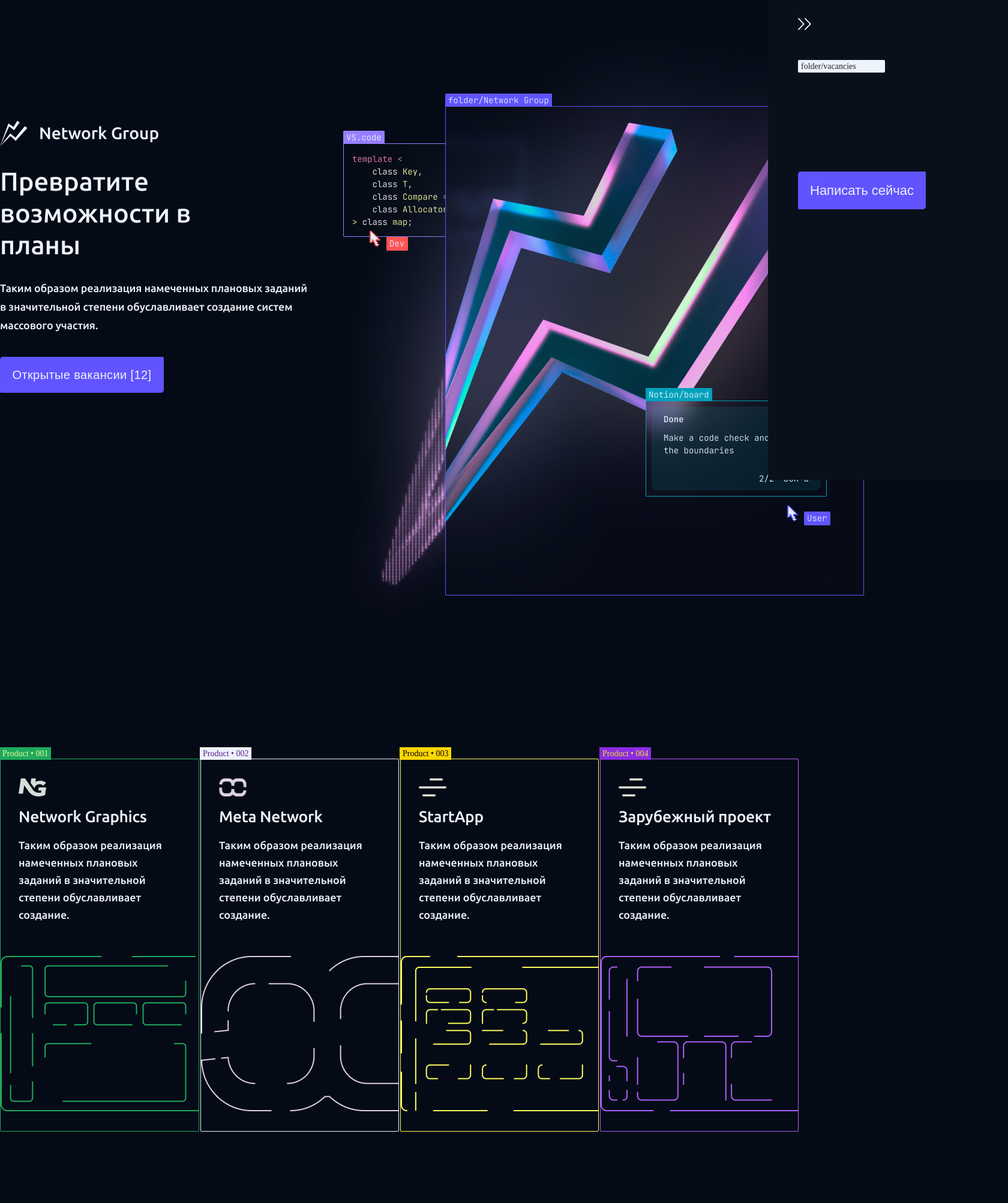
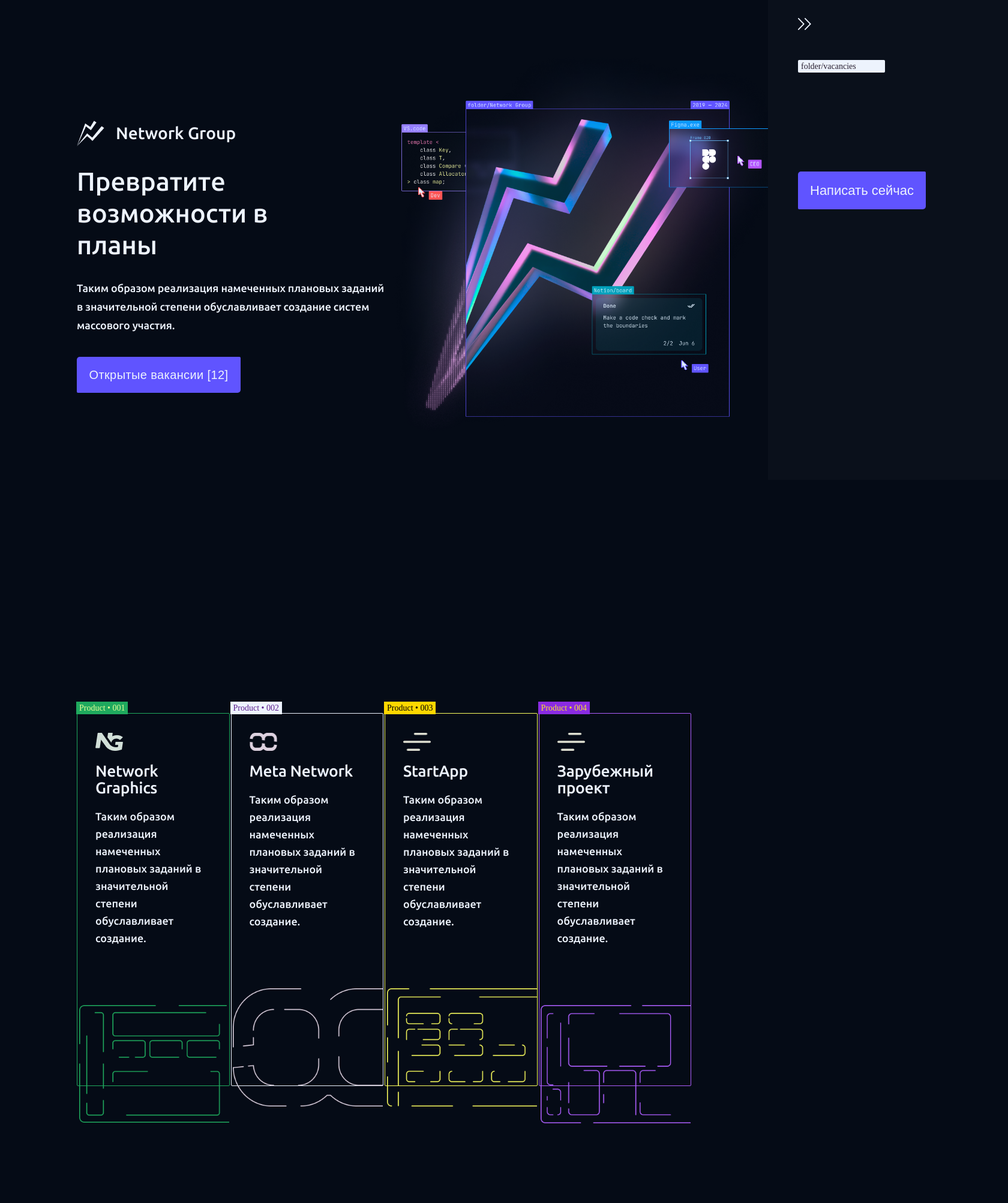
Before and after one commit to abdulhafiz7156/network-group, a Vue app: page / in a window 1280 px wide. Shown: the top 2006 px of the page at 60% size, 1680 px wide, since content can reach past the window. Built offline with nearby package versions, Linux system fonts and the light colour scheme; a web font is replaced by a local one.

Commit message:
added text animation

```diff
--- a/src/App.vue
+++ b/src/App.vue
@@ -8,6 +8,7 @@ import "./style.css";
 import { Scrollbar, Navigation } from "swiper/modules";
 import { gsap } from 'gsap';
 import { ScrollTrigger } from 'gsap/ScrollTrigger';
+
 gsap.registerPlugin(ScrollTrigger);
 
 export default {
@@ -258,27 +259,72 @@ export default {
       }
     };
 
-    onMounted(() => {
-      extractYears();
-      document.addEventListener('click', handleClickOutside);
+
+    const splitTextToSpans = (element) => {
+      const text = element.innerText;
+      element.innerHTML = '';
+      text.split('').forEach(char => {
+        const span = document.createElement('span');
+        span.innerText = char === ' ' ? '\u00A0' : char; // Replace space with a non-breaking space
+        element.appendChild(span);
+      });
+    };
+
     const animateTitle = (element) => {
-        gsap.from(element, {
-          y: 50,
-          opacity: 0,
+      splitTextToSpans(element);
+      gsap.fromTo(
+          element.querySelectorAll('span'),
+          { opacity: 0, y: 50 },
+          {
+            opacity: 1,
+            y: 0,
             duration: 1,
             ease: 'power3.out',
+            stagger: 0.05,
             scrollTrigger: {
               trigger: element,
               start: 'top 80%',
               end: 'bottom 20%',
               toggleActions: 'play none none reset',
             },
-        });
           }
+      );
+    };
+
+    onMounted(() => {
+      extractYears();
+      document.addEventListener('click', handleClickOutside);
+
       animateTitle(addTitleRef1.value);
       animateTitle(addTitleRef2.value);
       animateTitle(addTitleRef3.value);
       animateTitle(addTitleRef4.value);
+
+      const animateCount = (element, endValue) => {
+        gsap.fromTo(
+            element,
+            { textContent: 0 },
+            {
+              innerText: endValue,
+              duration: 2,
+              ease: 'power3.out',
+              scrollTrigger: {
+                trigger: element,
+                start: 'top 80%',
+                end: 'bottom 20%',
+                toggleActions: 'play none none reverse',
+                onUpdate: function () {
+                  element.textContent = parseFloat(element.textContent).toLocaleString();
+                },
+              }
+            }
+        );
+      };
+
+      document.querySelectorAll('.count').forEach(el => {
+        animateCount(el, el.getAttribute('data-end'));
+      });
+
     });
 
     watch(isSidebarOpen, (newVal) => {
@@ -312,6 +358,8 @@ export default {
       addTitleRef2,
       addTitleRef3,
       addTitleRef4,
+      animateTitle,
+      splitTextToSpans
     };
   },
 };
@@ -459,6 +507,7 @@ export default {
                         :y="point.y - 10"
                         width="20"
                         height="20"
+                        class="city"
                         fill="transparent"
                         @mouseenter="showTooltip($event, point)"
                         @mouseleave="hideTooltip"
@@ -494,17 +543,17 @@ export default {
               <div class="df">
                 <div class="fourth-block__numbers__card">
                   <div class="fourth-block__numbers__card__mini-div">folder/team</div>
-                  <h3>40</h3>
+                  <h3 class="count" data-end="40">0</h3>
                   <p>Сотрудников в команде</p>
                 </div>
                 <div class="fourth-block__numbers__card">
                   <div class="fourth-block__numbers__card__mini-div">stats/downloads</div>
-                  <h3>2 000 000</h3>
+                  <h3 class="count" data-end="2000000">0</h3>
                   <p>Скачиваний у приложений</p>
                 </div>
                 <div class="fourth-block__numbers__card">
                   <div class="fourth-block__numbers__card__mini-div">time/1:06</div>
-                  <h3>4 лет</h3>
+                  <h3 class="count" data-end="4">0</h3>
                   <p>Работаем больше возможного</p>
                 </div>
               </div>
@@ -613,15 +662,15 @@ export default {
             <p>ng@ng.ru</p>
           </div>
           <div class="footer__links df">
-            <a href="">
-              <img src="./assets/img/vk-icon.svg" alt="Icon">
-            </a>
-            <a href="">
+<!--            <a href="">-->
+<!--              <img src="./assets/img/vk-icon.svg" alt="Icon">-->
+<!--            </a>-->
+            <a href="http://t.me/ntw_jobs">
               <img src="./assets/img/telegram-icon.svg" alt="Icon">
             </a>
-            <a href="">
-              <img src="./assets/img/discord-icon.svg" alt="Icon">
-            </a>
+<!--            <a href="">-->
+<!--              <img src="./assets/img/discord-icon.svg" alt="Icon">-->
+<!--            </a>-->
           </div>
         </div>
       </footer>
--- a/src/assets/css/main.css
+++ b/src/assets/css/main.css
@@ -57,7 +57,7 @@
     margin-top: 237px;
 }
 
-.blocks__title h3{
+.blocks__title  span{
     font-size: clamp(1.75rem, 1.349rem + 1.69vw, 3.375rem);
     font-weight: 600;
     line-height: 54px;
--- /dev/null
+++ b/src/assets/css/media.css
@@ -0,0 +1,34 @@
+@media (max-width: 1919px) {
+    .first-block__img-div img {
+        width: 1020px;
+    }
+}
+
+@media (max-width: 1600px) {
+    .first-block__img-div img {
+        width: 750px;
+        margin-top: 70px;
+    }
+
+    .first-block-div {
+        justify-content: space-evenly;
+    }
+
+    .second-block__card {
+        width: 300px;
+    }
+
+    .second-block__cards {
+        justify-content: center;
+    }
+
+    .second-block__card__img img {
+        width: 250px;
+        margin-top: 65px;
+    }
+
+    .container {
+        max-width: 80%;
+        margin: 0 auto;
+    }
+}
--- a/src/main.js
+++ b/src/main.js
@@ -4,6 +4,7 @@ import './assets/css/color.css'
 import './assets/css/classes.css'
 import './assets/css/fonts.css'
 import './assets/css/main.css'
+import './assets/css/media.css'
 
 import App from './App.vue'
 
```
Lines whose indentation alone changed are shown as unchanged.
